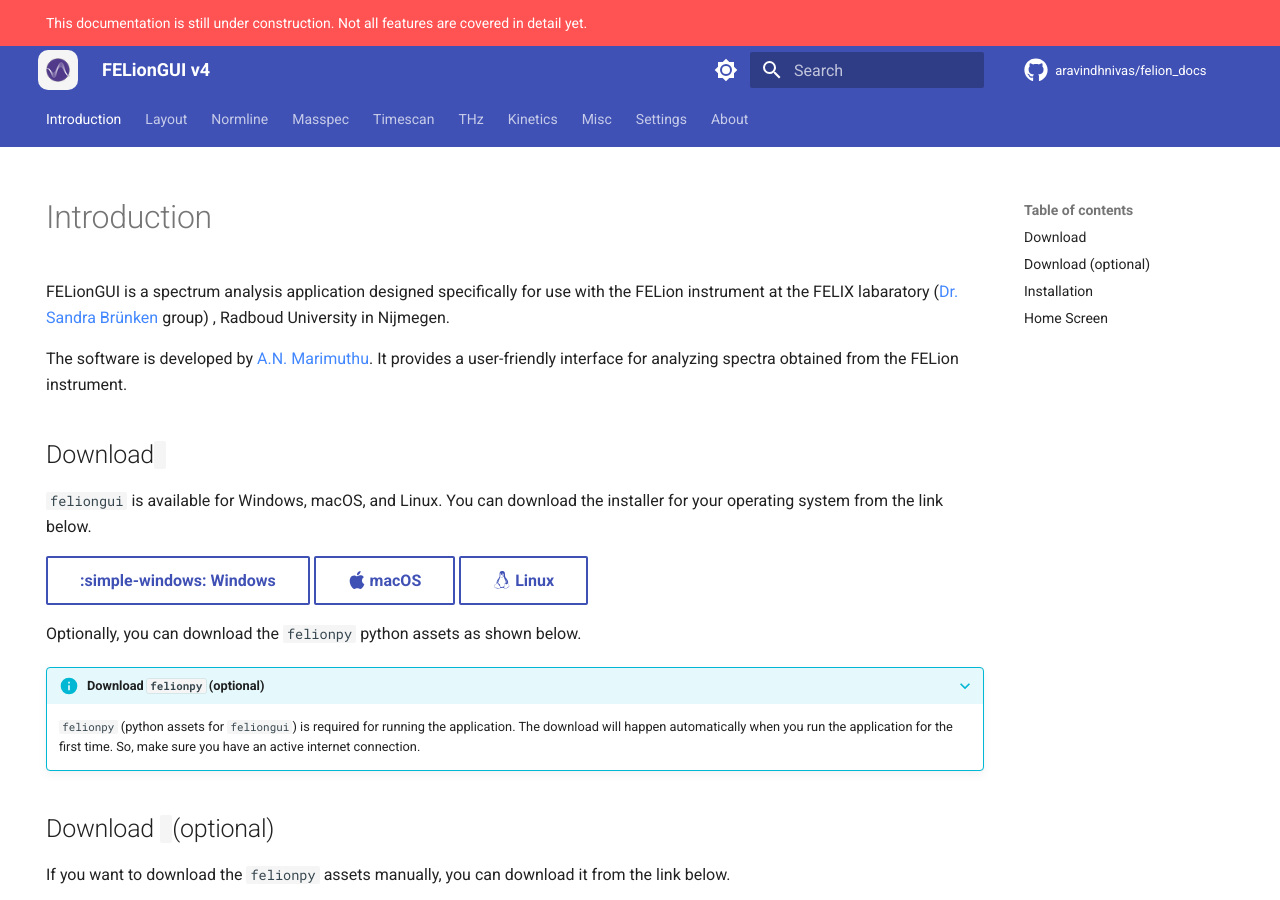
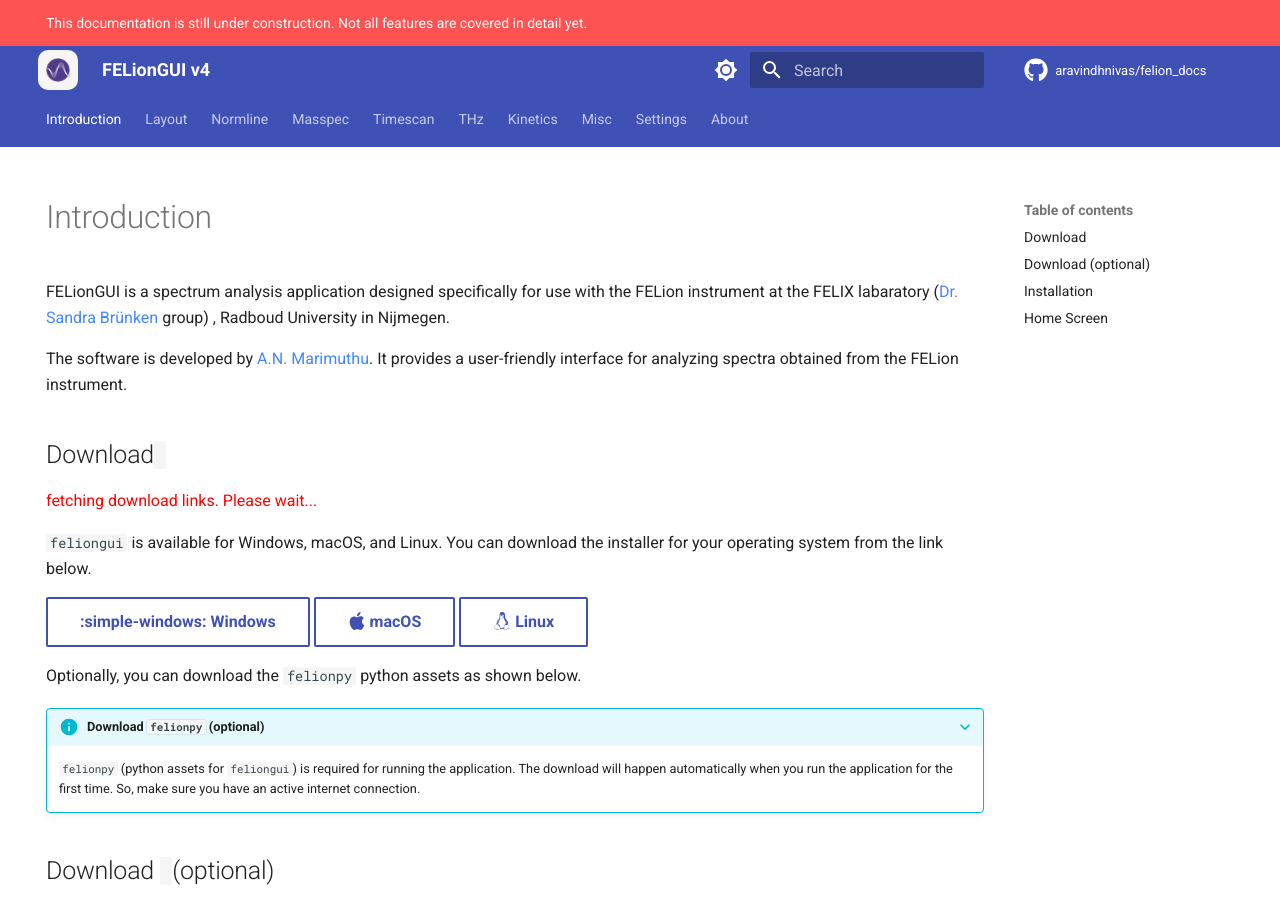
Before and after one commit to aravindhnivas/felion_docs, an MkDocs documentation site: the page built from docs/index.md, in a window 1280 px wide and 900 px high. Built offline with MkDocs 1.6.1 and Material for MkDocs 9.7.7, drawn with Linux system fonts in a browser that asks for light colours; comment, search, counter and statistics services are not loaded.

Commit message:
fetching download link text

```diff
--- a/docs/index.md
+++ b/docs/index.md
@@ -10,6 +10,8 @@
 The software is developed by [A.N. Marimuthu](https://github.com/aravindhnivas){:target="_blank"}. It provides a user-friendly interface for analyzing spectra obtained from the FELion instrument.
 
 ## Download <code id='feliongui-version'></code>
+
+<span style='color: red;' id='download-link-warning'> fetching download links. Please wait... </span>
 
 `feliongui` is available for Windows, macOS, and Linux. You can download the installer for your operating system from the link below.
 
--- a/docs/javascripts/custom.js
+++ b/docs/javascripts/custom.js
@@ -53,6 +53,7 @@
             download_btn.setAttribute('href', data_types[key][os].url)
             download_btn.setAttribute('target', '_blank')
         })
+        document.getElementById("download-link-warning").textContent =""
     }
 }
 
```
